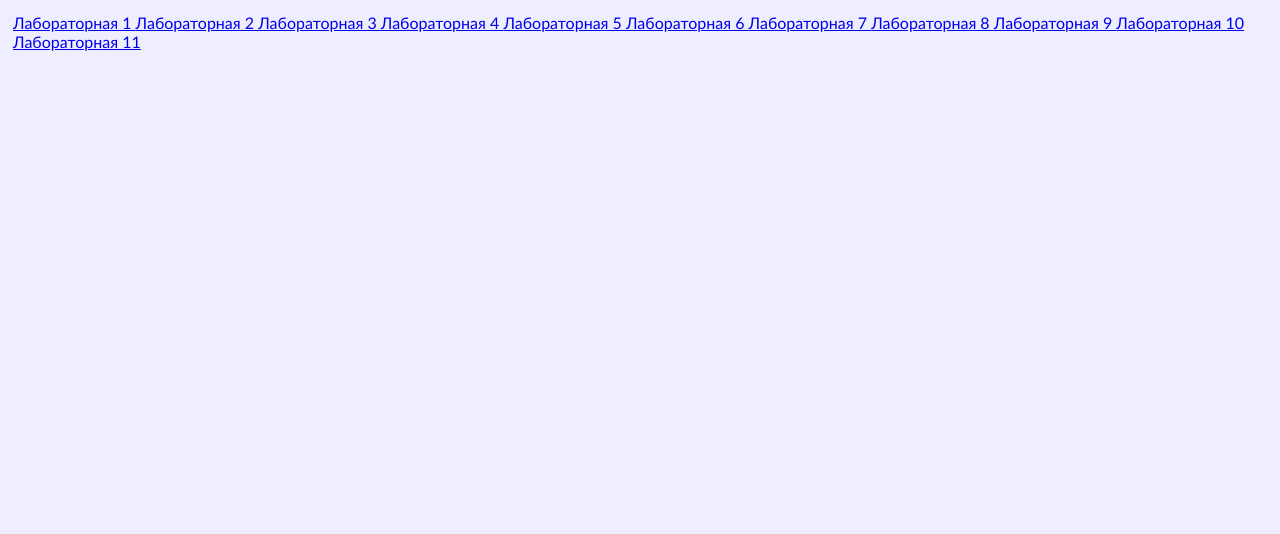
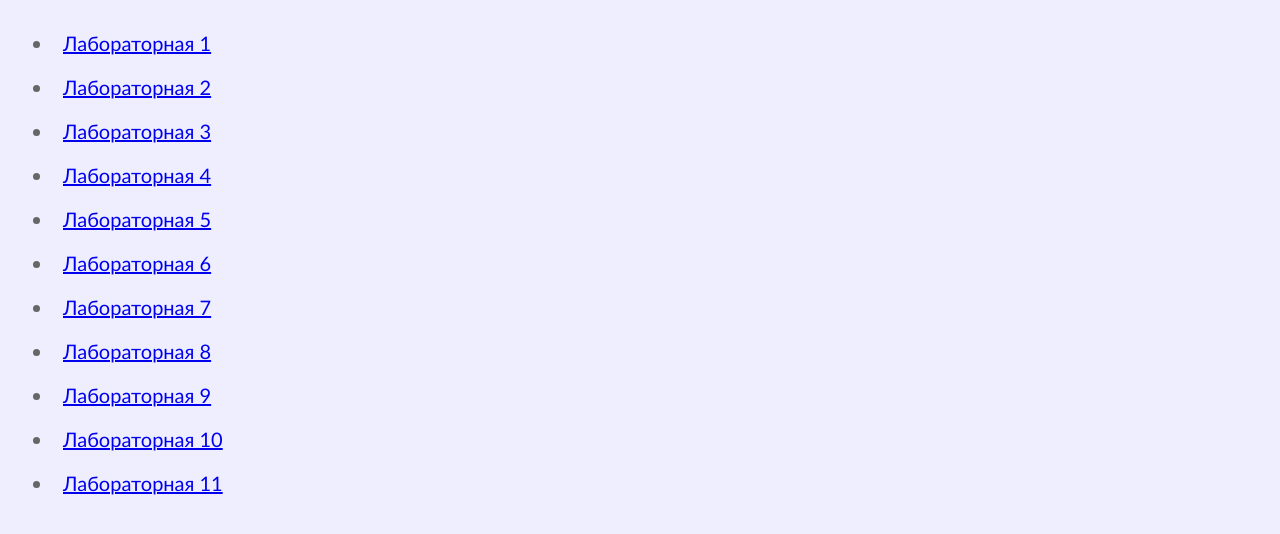
Before and after one commit to FireVaDick/TIP_Nedyuhin, a plain HTML site: page Labs.html in a window 1280 px wide. Drawn offline with Linux system fonts and the light colour scheme; files that its build step writes are made by us from their sources.

Commit message:
Update Labs.html

```diff
--- a/Labs.html
+++ b/Labs.html
@@ -6,20 +6,29 @@
   <meta name="viewport" content="width=device-width, initial-scale=1.0">
   <title>Page 1</title>
   <link rel="stylesheet" href="./Lab1_Style.css">
+  <style>
+    li{
+      color: #666666;
+      padding: 10px;
+      font: 20px Calibri;
+    }
+  </style>
 </head>
 <body>
 
-  <a href="./TIP Lab1 @/Lab1_Page1.html"> Лабораторная 1 </a>
-  <a href="./TIP Lab2 @/Lab2_Page1.html"> Лабораторная 2 </a>
-  <a href="./TIP Lab3 @/Lab3_Page1.html"> Лабораторная 3 </a>
-  <a href="./TIP Lab4 @/Lab4_Page1.html"> Лабораторная 4 </a>
-  <a href="./TIP Lab5 @/Lab5_Page1-2.html"> Лабораторная 5 </a>
-  <a href="./TIP Lab6 @/Lab6_Page1.html"> Лабораторная 6 </a>
-  <a href="./TIP Lab7 @/Lab7_Page.html"> Лабораторная 7 </a>
-  <a href="./TIP Lab8 @/Lab8_Page.html"> Лабораторная 8 </a>
-  <a href="./TIP Lab9 @/Lab9_Page.html"> Лабораторная 9 </a>
-  <a href="./TIP Lab10 @/Lab10_Page.html"> Лабораторная 10 </a>
-  <a href="./TIP Lab11 @/Lab11_Page.html"> Лабораторная 11 </a>
+  <ul>
+    <li><a href="./TIP Lab1 @/Lab1_Page1.html"> Лабораторная 1 </a></li>
+    <li><a href="./TIP Lab2 @/Lab2_Page1.html"> Лабораторная 2 </a></li>
+    <li><a href="./TIP Lab3 @/Lab3_Page1.html"> Лабораторная 3 </a></li>
+    <li><a href="./TIP Lab4 @/Lab4_Page1.html"> Лабораторная 4 </a></li>
+    <li><a href="./TIP Lab5 @/Lab5_Page1-2.html"> Лабораторная 5 </a></li>
+    <li><a href="./TIP Lab6 @/Lab6_Page1.html"> Лабораторная 6 </a></li>
+    <li><a href="./TIP Lab7 @/Lab7_Page.html"> Лабораторная 7 </a></li>
+    <li><a href="./TIP Lab8 @/Lab8_Page.html"> Лабораторная 8 </a></li>
+    <li><a href="./TIP Lab9 @/Lab9_Page.html"> Лабораторная 9 </a></li>
+    <li><a href="./TIP Lab10 @/Lab10_Page.html"> Лабораторная 10 </a></li>
+    <li><a href="./TIP Lab11 @/Lab11_Page.html"> Лабораторная 11 </a></li>
+  </ul>
 
 </body>
 </html>
```
